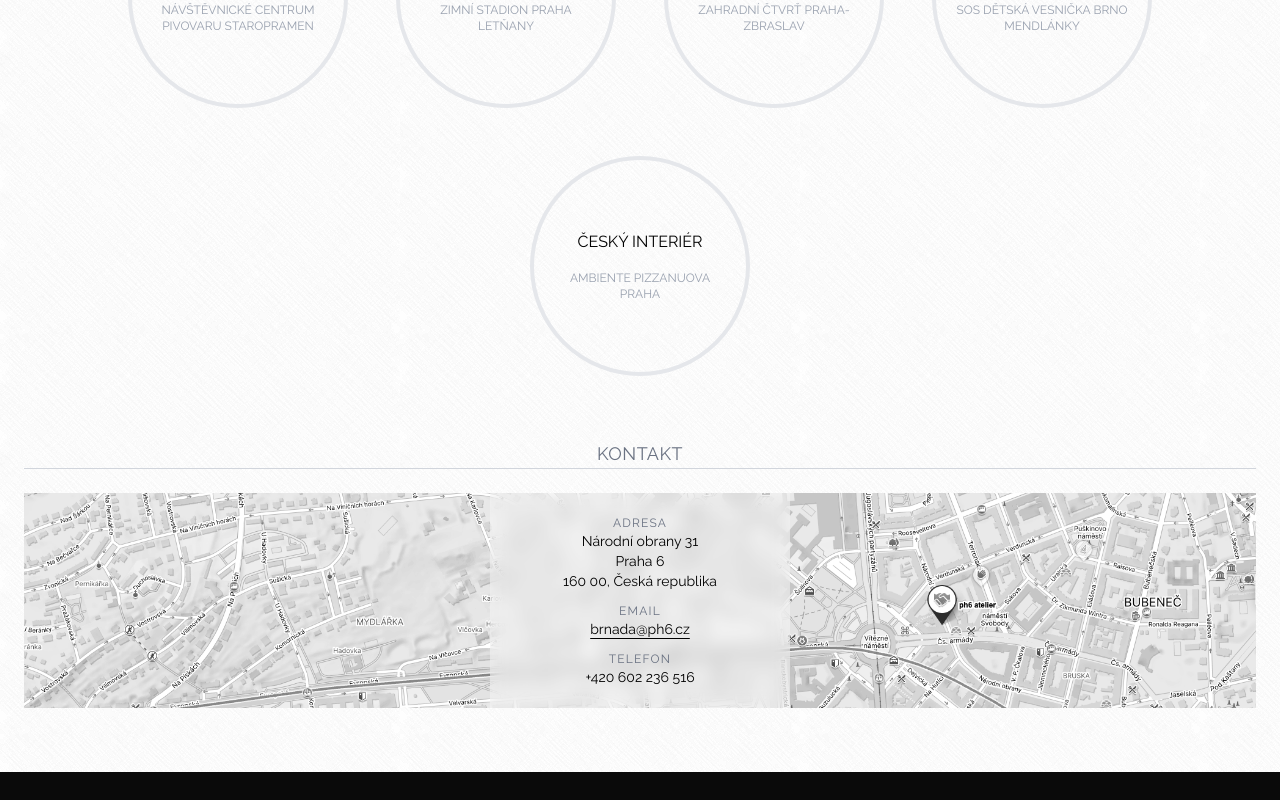
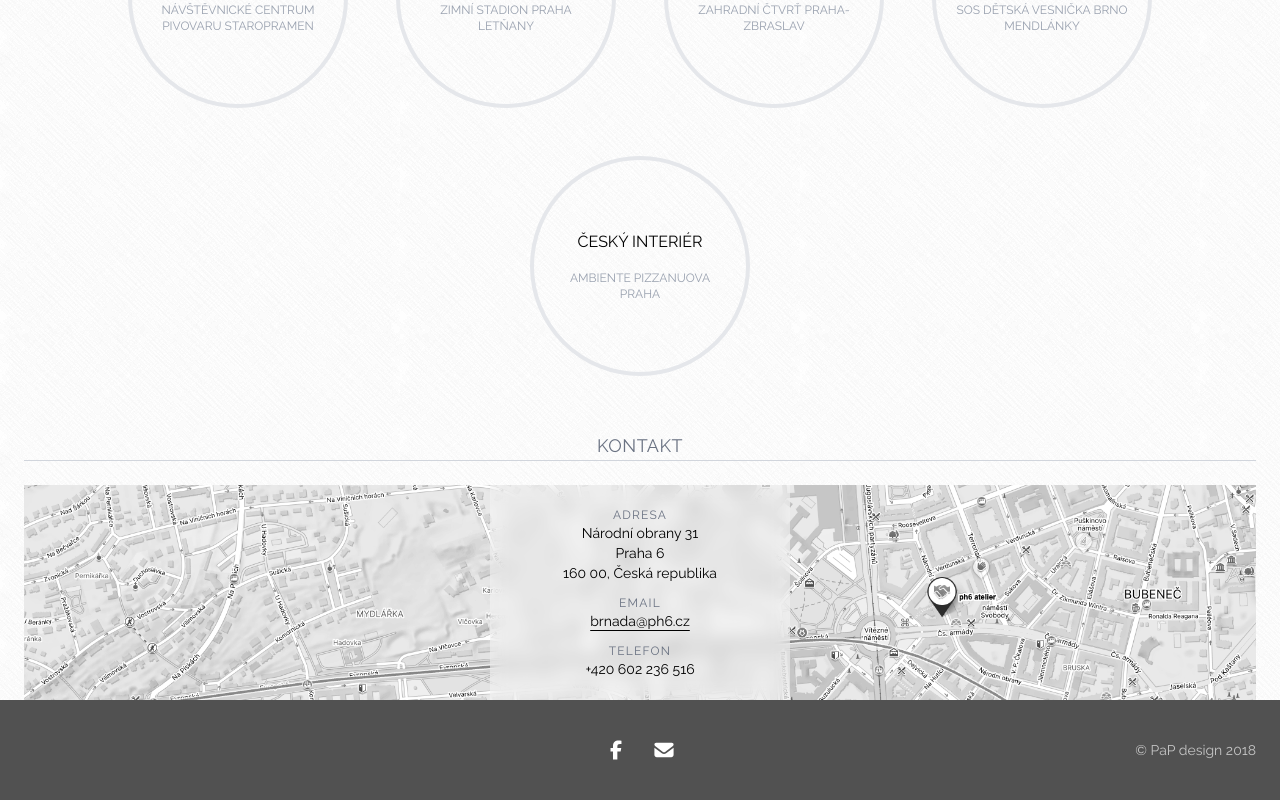
Before and after one commit to petrHendrych/ph6-next, a Next.js app: page / in a window 1280 px wide. Shown: the part 2066-2866 px from the top of the page. Before the commit the page ends 2838 px from the top, so only its background shows below. Built offline with nearby package versions, Linux system fonts and the light colour scheme.

Commit message:
feat: add Footer component with contact links and integrate into homepage
- Added a new `Footer` component with Facebook and email contact links.
- Integrated the `Footer` into the homepage layout.
- Included new SVG icons for Facebook and email.

```diff
--- a/src/app/page.tsx
+++ b/src/app/page.tsx
@@ -4,6 +4,7 @@ import PreviewGrid from '@/components/PreviewGrid';
 import AtelierContent from '@/components/AtelierContent';
 import RewardsContent from '@/components/RewardsContent';
 import ContactContent from '@/components/ContactContent';
+import Footer from '@/components/Footer';
 
 const Home = () => (
 	<>
@@ -30,22 +31,23 @@ const Home = () => (
 			<AtelierContent />
 		</section>
 
-		<section className="container mx-auto my-10 hidden px-6 sm:block md:my-16">
+		<section className="container mx-auto mt-10 hidden px-6 sm:block md:mt-16">
 			<h1 className="mb-6 border-b border-gray-300 text-center text-lg tracking-wide text-gray-500">
 				OCENĚNÍ
 			</h1>
 			<RewardsContent />
 		</section>
 
-		<section
-			id="kontakt-section"
-			className="container mx-auto my-10 px-6 md:my-16"
-		>
-			<h1 className="mb-6 border-b border-gray-300 text-center text-lg tracking-wide text-gray-500">
-				KONTAKT
-			</h1>
-			<ContactContent />
+		<section id="kontakt-section">
+			<div className="container mx-auto px-6">
+				<h1 className="mb-6 border-b border-gray-300 text-center text-lg tracking-wide text-gray-500">
+					KONTAKT
+				</h1>
+				<ContactContent />
+			</div>
 		</section>
+
+		<Footer />
 	</>
 );
 
--- /dev/null
+++ b/src/components/Footer.tsx
@@ -0,0 +1,49 @@
+import React from 'react';
+import Image from 'next/image';
+
+const Footer = () => (
+	<footer className="h-[100px] w-full bg-[#515151]">
+		<div className="mx-auto flex h-full items-center px-6">
+			<div className="flex-1" />
+
+			<div className="flex gap-6">
+				<a
+					href="https://www.facebook.com/ph6atelier/?fref=ts"
+					target="_blank"
+					rel="noopener noreferrer"
+					aria-label="Facebook"
+					className="hover:opacity-80"
+				>
+					<Image
+						src="/icons/facebook.svg"
+						alt=""
+						width={24}
+						height={24}
+						className="brightness-0 invert"
+						aria-hidden="true"
+					/>
+				</a>
+				<a
+					href="mailto:brnada@ph6.cz"
+					aria-label="Email"
+					className="hover:opacity-80"
+				>
+					<Image
+						src="/icons/envelope.svg"
+						alt=""
+						width={24}
+						height={24}
+						className="brightness-0 invert"
+						aria-hidden="true"
+					/>
+				</a>
+			</div>
+
+			<div className="flex flex-1 justify-end">
+				<span className="text-sm text-[#c5c5c5]">© PaP design 2018</span>
+			</div>
+		</div>
+	</footer>
+);
+
+export default Footer;
```
Also changed, not shown: public/icons/envelope.svg (added), public/icons/facebook.svg (added).
